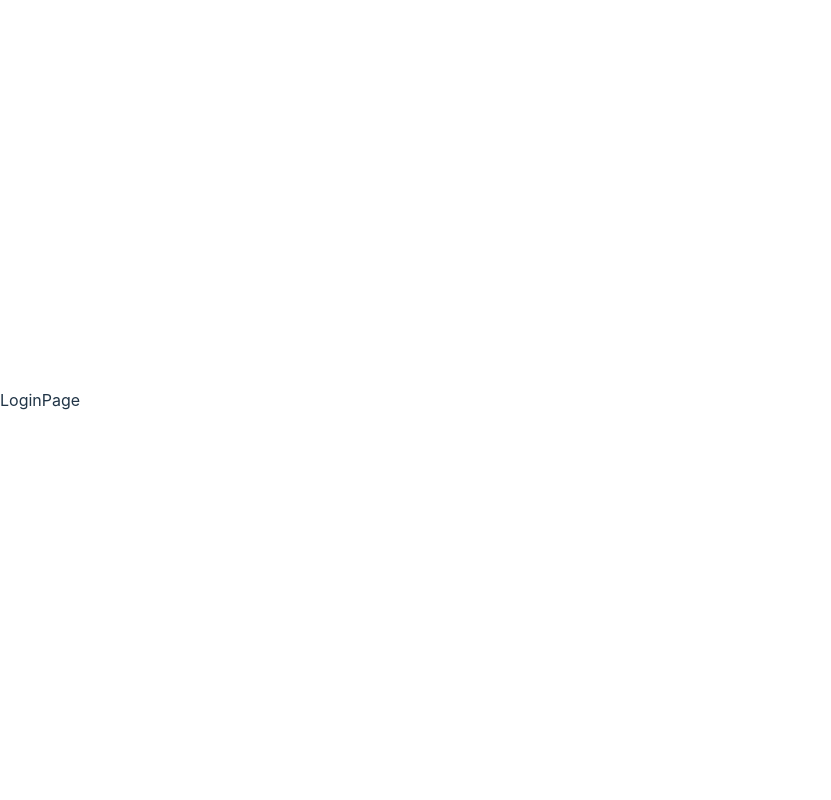
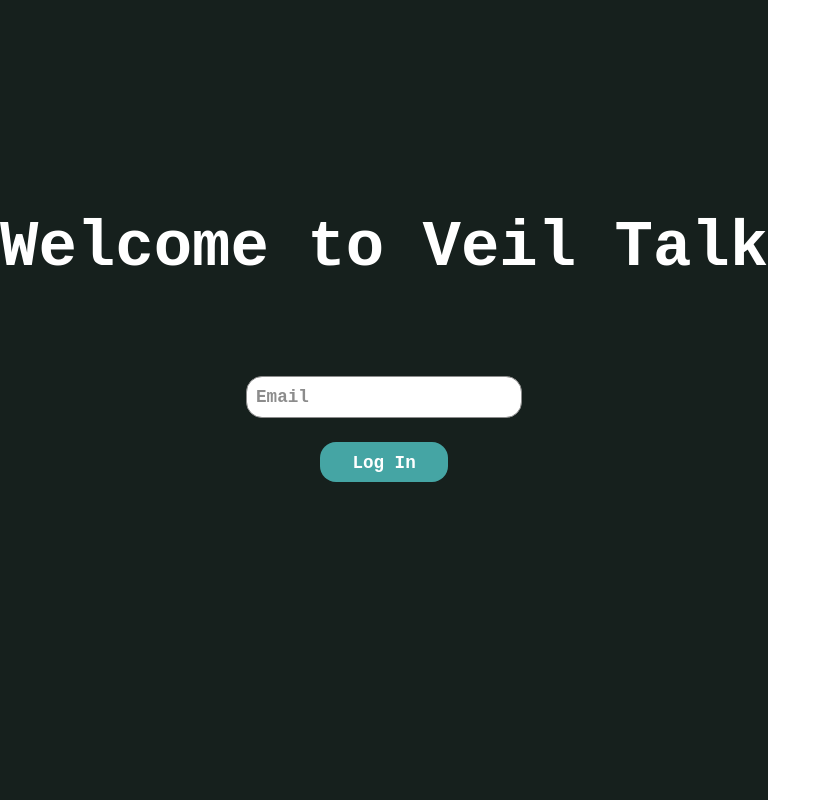
Before and after one commit to Raushan0300/Veil-Talk, a React (Vite) app: page /login in a window 1280 px wide. Shown: the whole page, without its empty margins (0-831 px from the left). Built offline with nearby package versions, Linux system fonts and the light colour scheme.

Commit message:
login page ui completed

```diff
--- a/src/components/LoginPage/LoginPage.css
+++ b/src/components/LoginPage/LoginPage.css
@@ -0,0 +1,58 @@
+.login-main-div{
+    background-color: #16201d;
+    height: 100vh;
+    display: flex;
+    align-items: center;
+    /* justify-content: center; */
+    flex-direction: column;
+}
+.login-text{
+    color: #fff;
+    font-family: 'Courier New', Courier, monospace;
+    font-size: 4rem;
+    font-weight: 600;
+    margin-top: 25vh;
+}
+.email-input{
+    border: 1px solid #8c8c8c;
+    outline: none;
+    width: 20vw;
+    height: 5vh;
+    color: #16201d;
+    font-size: 1.1rem;
+    font-weight: 600;
+    padding: 0 0.7vw;
+    margin-top: 10vh;
+    border-radius: 1rem;
+    font-family: 'Courier New', Courier, monospace;
+}
+.email-input::placeholder{
+    color: #8c8c8c;
+}
+.login-btn{
+    margin-top: 3vh;
+    height: 5vh;
+    width: 10vw;
+    border-radius: 1rem;
+    border: none;
+    outline: none;
+    background-color: #45a5a4;
+    color: #fff;
+    font-size: 1.1rem;
+    font-family: 'Courier New', Courier, monospace;
+    font-weight: 600;
+    cursor: pointer;
+}
+
+@media (max-width: 768px){
+    .login-text{
+        font-size: 1.7rem;
+        font-weight: 700;
+    }
+    .login-btn{
+        width: 60vw;
+    }
+    .email-input{
+        width: 80vw;
+    }
+}
--- a/src/components/LoginPage/LoginPage.tsx
+++ b/src/components/LoginPage/LoginPage.tsx
@@ -2,8 +2,12 @@ import './LoginPage.css';
 
 const LoginPage = () => {
   return (
-    <div>LoginPage</div>
+    <div className='login-main-div'>
+        <div className='login-text'>Welcome to Veil Talk</div>
+        <input type="email" className='email-input' placeholder='Email' />
+        <button className='login-btn'>Log In</button>
+    </div>
   )
-}
+};
 
-export default LoginPage
+export default LoginPage;
```
